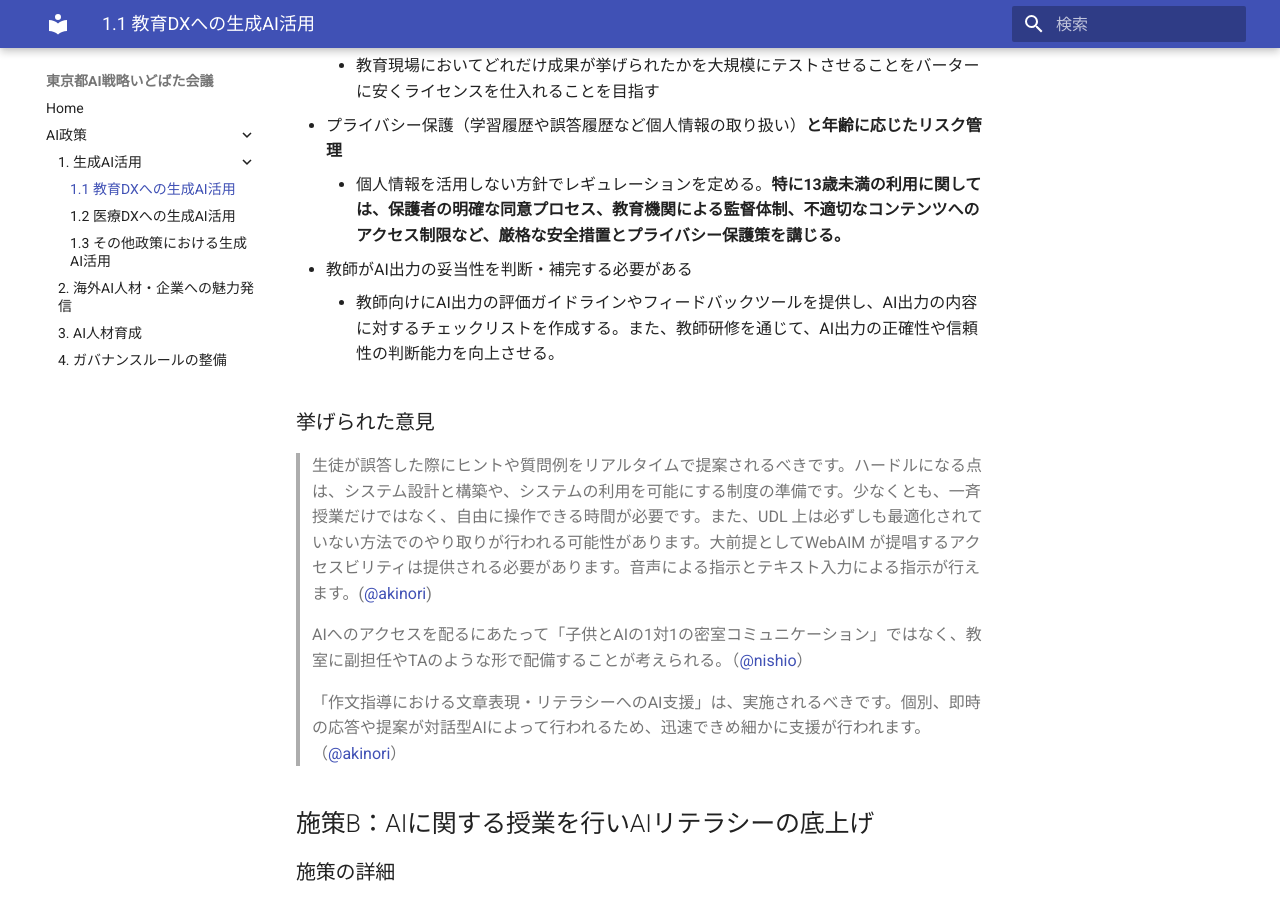
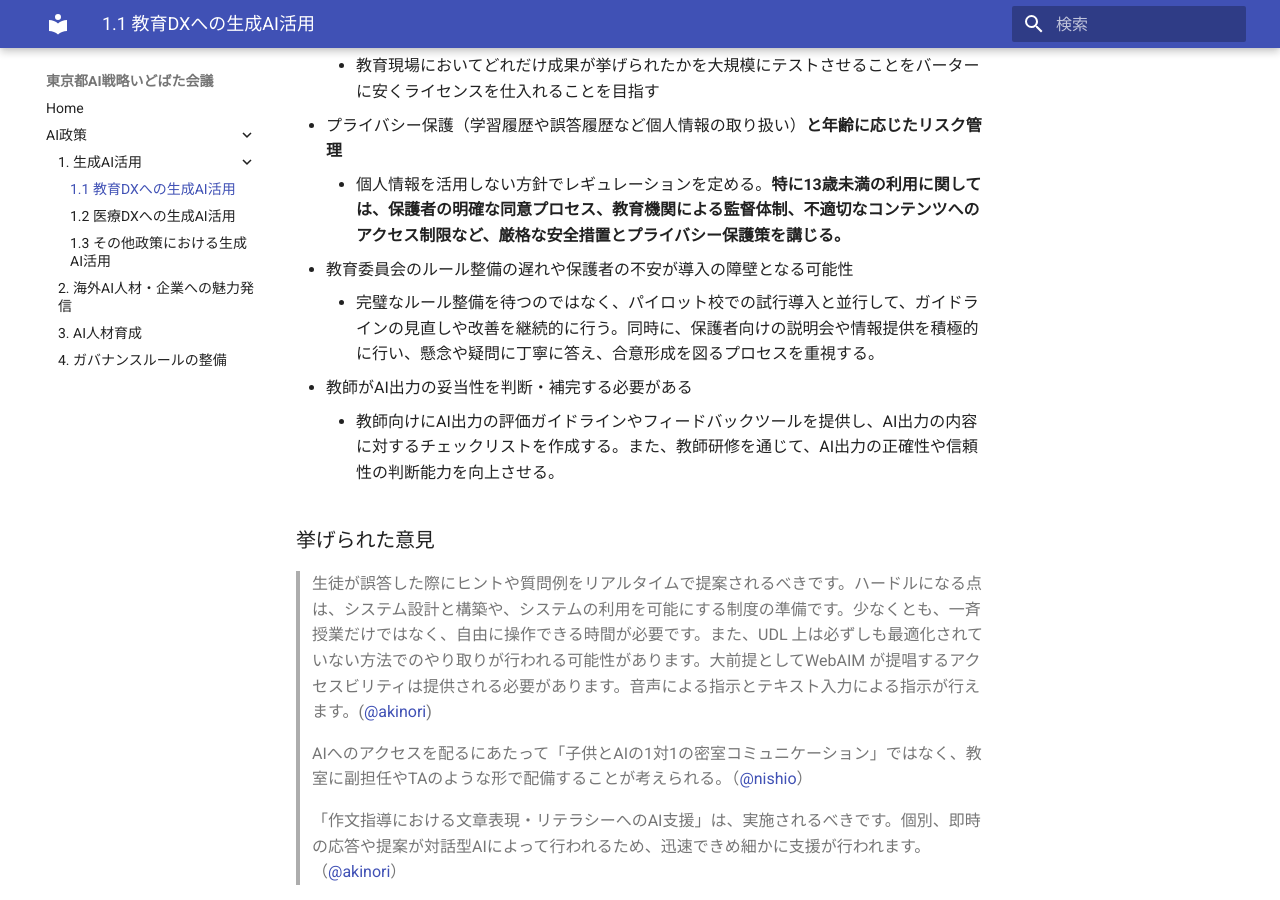
Before and after one commit to takahiroanno2024/2025_ai_idobatakaigi_output, an MkDocs documentation site: the page built from docs/1.1_教育DXへの生成AI活用.md, in a window 1280 px wide and 900 px high, scrolled down 2473 px. Built offline with MkDocs 1.6.1 and Material for MkDocs 9.7.7, drawn with Linux system fonts in a browser that asks for light colours.

Commit message:
Takahama Naoki: 施策Aに教育委員会のルール整備・保護者理解に関する課題と解決策を追記

```diff
--- a/docs/1.1_教育DXへの生成AI活用.md
+++ b/docs/1.1_教育DXへの生成AI活用.md
@@ -1,3 +1,4 @@
+
 # 東京都が行うべき教育領域でのAI利活用（v0.5）
 
 
@@ -40,6 +41,8 @@ ChatGPT等の汎用的なLLM（大規模言語モデル）を全児童生徒に
     - 教育現場においてどれだけ成果が挙げられたかを大規模にテストさせることをバーターに安くライセンスを仕入れることを目指す
 - プライバシー保護（学習履歴や誤答履歴など個人情報の取り扱い）**と年齢に応じたリスク管理**
     - 個人情報を活用しない方針でレギュレーションを定める。**特に13歳未満の利用に関しては、保護者の明確な同意プロセス、教育機関による監督体制、不適切なコンテンツへのアクセス制限など、厳格な安全措置とプライバシー保護策を講じる。**
+- 教育委員会のルール整備の遅れや保護者の不安が導入の障壁となる可能性
+    - 完璧なルール整備を待つのではなく、パイロット校での試行導入と並行して、ガイドラインの見直しや改善を継続的に行う。同時に、保護者向けの説明会や情報提供を積極的に行い、懸念や疑問に丁寧に答え、合意形成を図るプロセスを重視する。
 - 教師がAI出力の妥当性を判断・補完する必要がある
     - 教師向けにAI出力の評価ガイドラインやフィードバックツールを提供し、AI出力の内容に対するチェックリストを作成する。また、教師研修を通じて、AI出力の正確性や信頼性の判断能力を向上させる。
 
```
